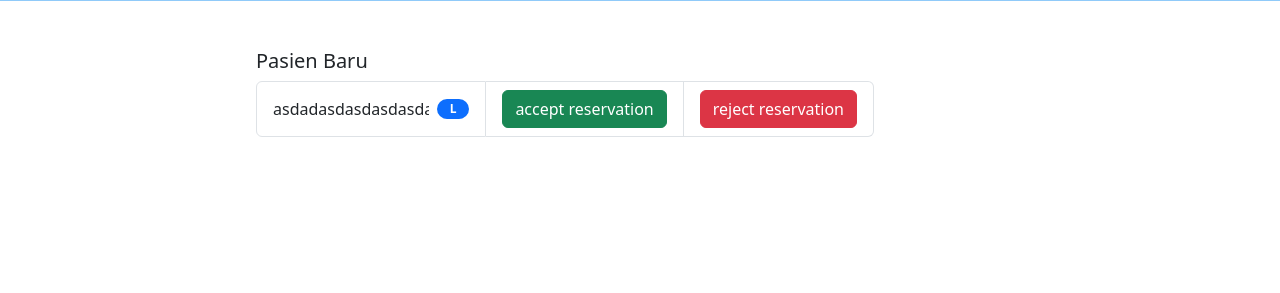
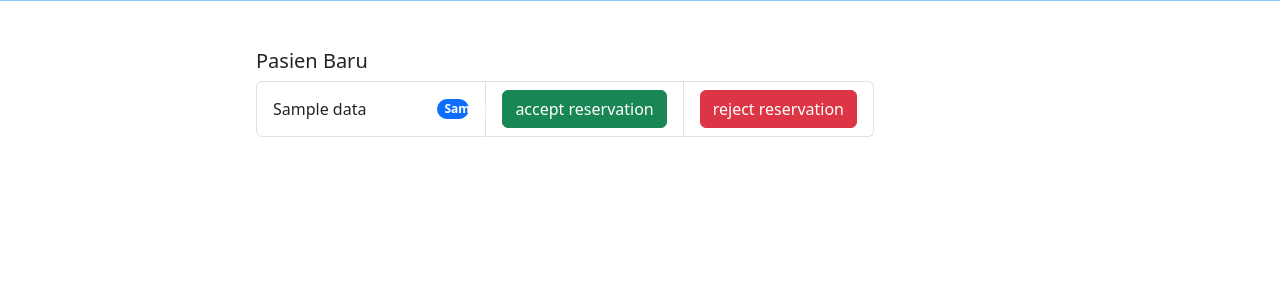
Before and after one commit to ai-null/pbf-uts-ci, a CodeIgniter 4 app: the page made by app/Views/admin/dashboard.php in a window 1280 px wide. Shown: the part 137-430 px from the top of the page. Run offline with PHP 8.4 and a stand-in for CodeIgniter, Linux system fonts and the light colour scheme; the template is opened without the code that fills it: most values are stand-ins (such as "Sample title", 1, 10 or a date in 2020); some libraries are stand-ins or nearby versions.

Commit message:
feat: add read data in dashboard

```diff
--- a/app/Views/admin/dashboard.php
+++ b/app/Views/admin/dashboard.php
@@ -15,11 +15,13 @@
     <div class="mt-5 position-relative">
         <div class="position-absolute top-50 start-50 translate-middle" style="transform: translate(-50%,0%)!important; width: 60%;">
             <h5>Pasien Baru</h5>
+
+            <?php foreach ($data as $pasien): ?>
             <div class="list-group">
                 <ul class="list-group list-group-horizontal">
                     <li class="list-group-item d-flex justify-content-between align-items-center" style="width: 30%;">
-                        <span class="col" style="overflow: hidden;">asdadasdasdasdasdadsaasdasdadas</span>
-                        <span class="col-sm-2 ms-2 badge text-bg-primary rounded-pill">L</span>
+                        <span class="col" style="overflow: hidden;"><?= esc($pasien['nama']) ?></span>
+                        <span class="col-sm-2 ms-2 badge text-bg-primary rounded-pill"><?= esc($pasien['kelamin']) ?></span>
                     </li>
                     <li class="list-group-item">
                         <button class="btn btn-success">accept reservation</button>
@@ -29,6 +31,7 @@
                     </li>
                 </ul>
             </div>
+            <?php endforeach ?>
         </div>
     </div>
 </div>
```
Also changed, not shown: app/Controllers/Action.php (+6 -1 lines).
